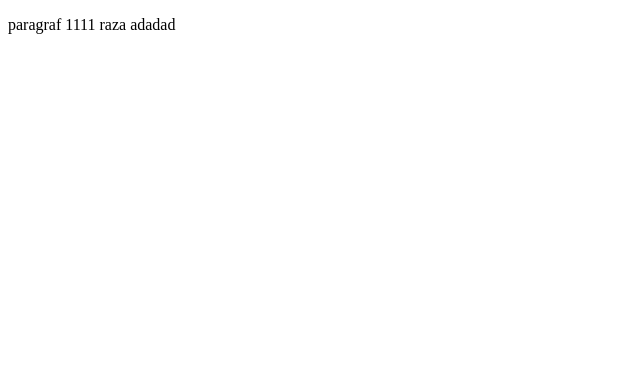
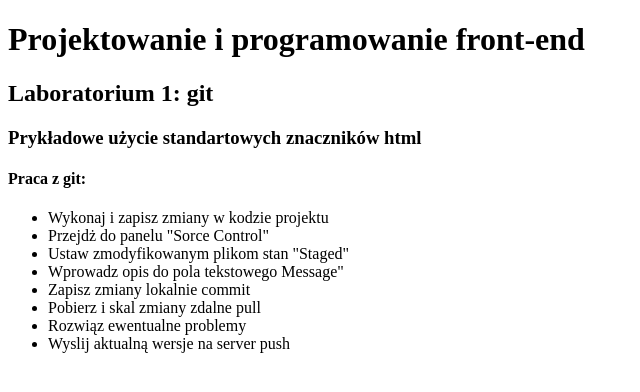
Before and after one commit to Yevhen-Yanushevych/PPF_Lab1, a plain HTML site: page index.html in a window 1280 px wide. Shown: the whole page, without its empty margins (0-640 px from the left). Drawn offline with Linux system fonts and the light colour scheme.

Commit message:
jakies zmiany

```diff
--- a/index.html
+++ b/index.html
@@ -1,14 +1,27 @@
 <!DOCTYPE html>
-<html lang="en">
+<html lang="pl">
 <head>
     <meta charset="UTF-8">
     <meta name="viewport" content="width=device-width, initial-scale=1.0">
-    <title>Document</title>
+    <link rel="stylesheet" href="style/style.css">
+    <title>PPFront, laboratorium 1</title>
 </head>
 <body>
     <p>
-        paragraf 1111
-        raza adadad
+        <h1>Projektowanie i programowanie front-end</h1>
+        <h2>Laboratorium 1: git</h2>
+        <h3>Prykładowe użycie standartowych znaczników html</h3>
+        <h4>Praca z git:</h4>
+        <ul>
+            <li><span>Wykonaj i zapisz zmiany w kodzie projektu</span></li>
+            <li><span>Przejdż do panelu "Sorce Control" </span></li>
+            <li><span>Ustaw zmodyfikowanym plikom stan "Staged" </span></li>
+            <li><span>Wprowadz opis do pola tekstowego Message" </span></li>
+            <li><span>Zapisz zmiany lokalnie commit </span></li>
+            <li><span>Pobierz i skal zmiany zdalne pull </span></li>
+            <li><span>Rozwiąz ewentualne problemy </span></li>
+            <li><span>Wyslij aktualną wersje na server push </span></li>
+        </ul>
     </p>
 </body>
 </html>
```
